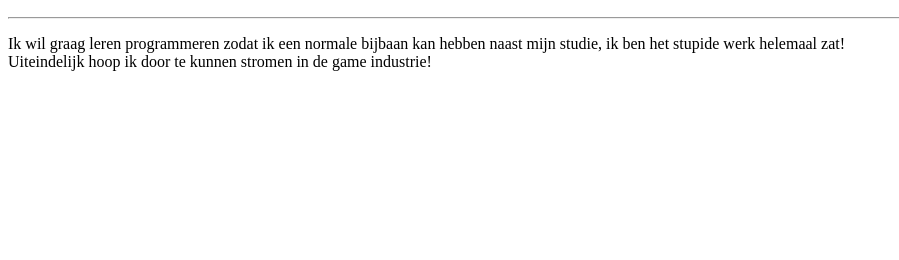
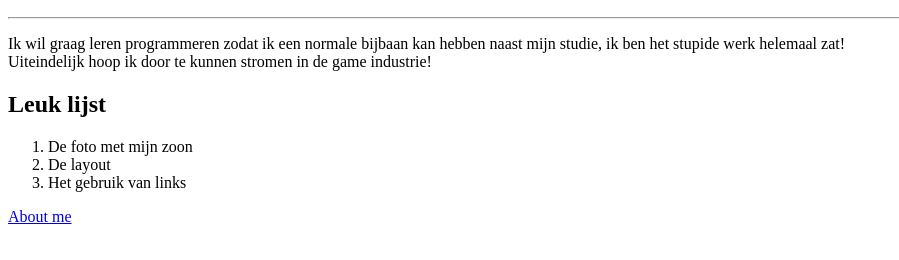
Before and after one commit to guard17/First-assignment-HTML, a plain HTML site: page index.html in a window 1280 px wide. Shown: the part 110-370 px from the top of the page, without its empty margins (0-899 px from the left). Drawn offline with Linux system fonts and the light colour scheme.

Commit message:
Add files via upload

```diff
--- a/index.html
+++ b/index.html
@@ -13,6 +13,13 @@
         <p>Ik wil graag leren programmeren zodat ik een normale bijbaan kan hebben naast mijn studie, ik ben het
             stupide werk helemaal zat!<br> Uiteindelijk hoop ik door te kunnen stromen in de game industrie!
         </p>
+        <h2>Leuk lijst</h2>
+        <ol>
+            <li>De foto met mijn zoon</li>
+            <li>De layout</li>
+            <li>Het gebruik van links</li>
+        </ol>
+        <a href="about.html">About me</a>
 
     </body>
 </html>
```
Also changed, not shown: about.html (added, +28 -0 lines), 1 other file.
